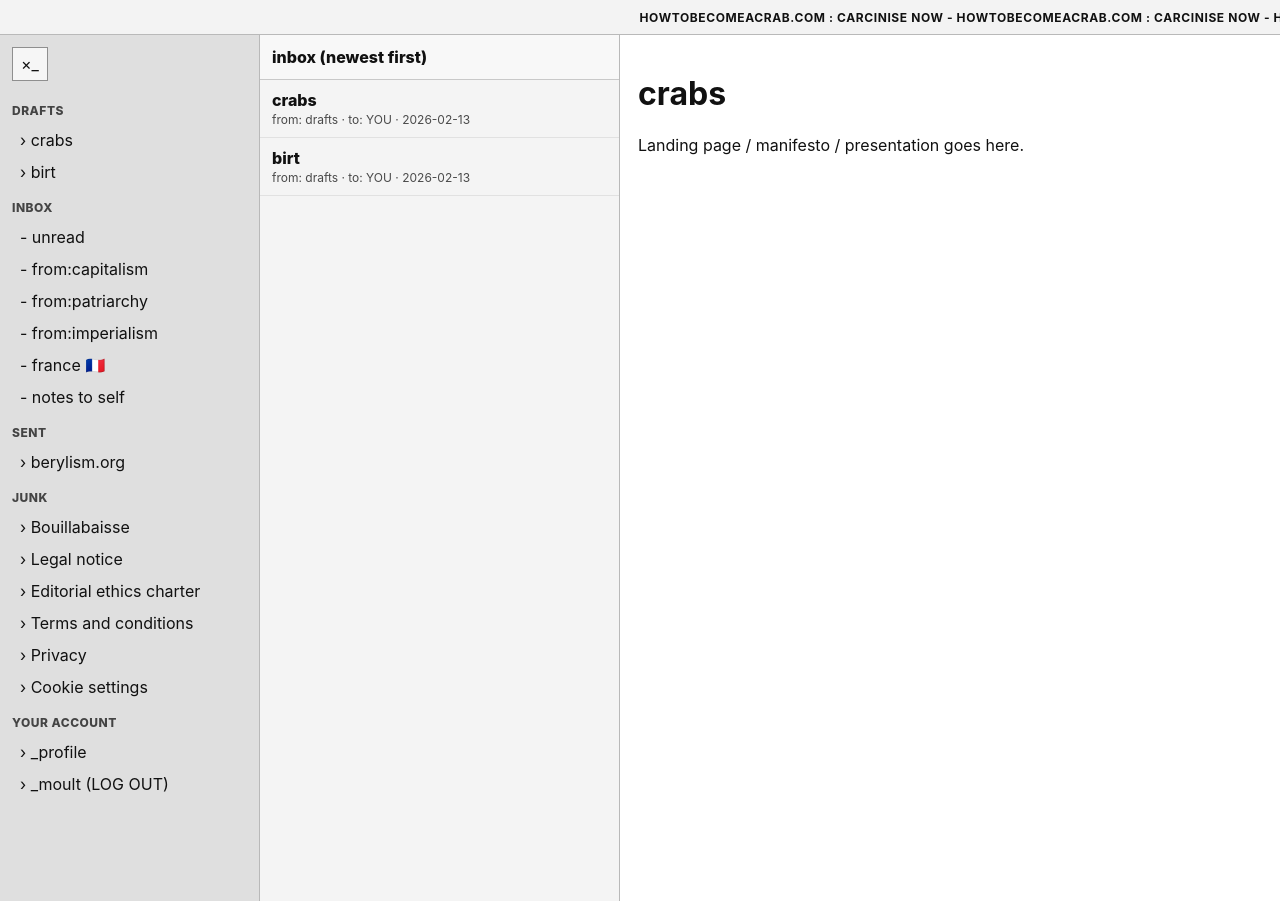
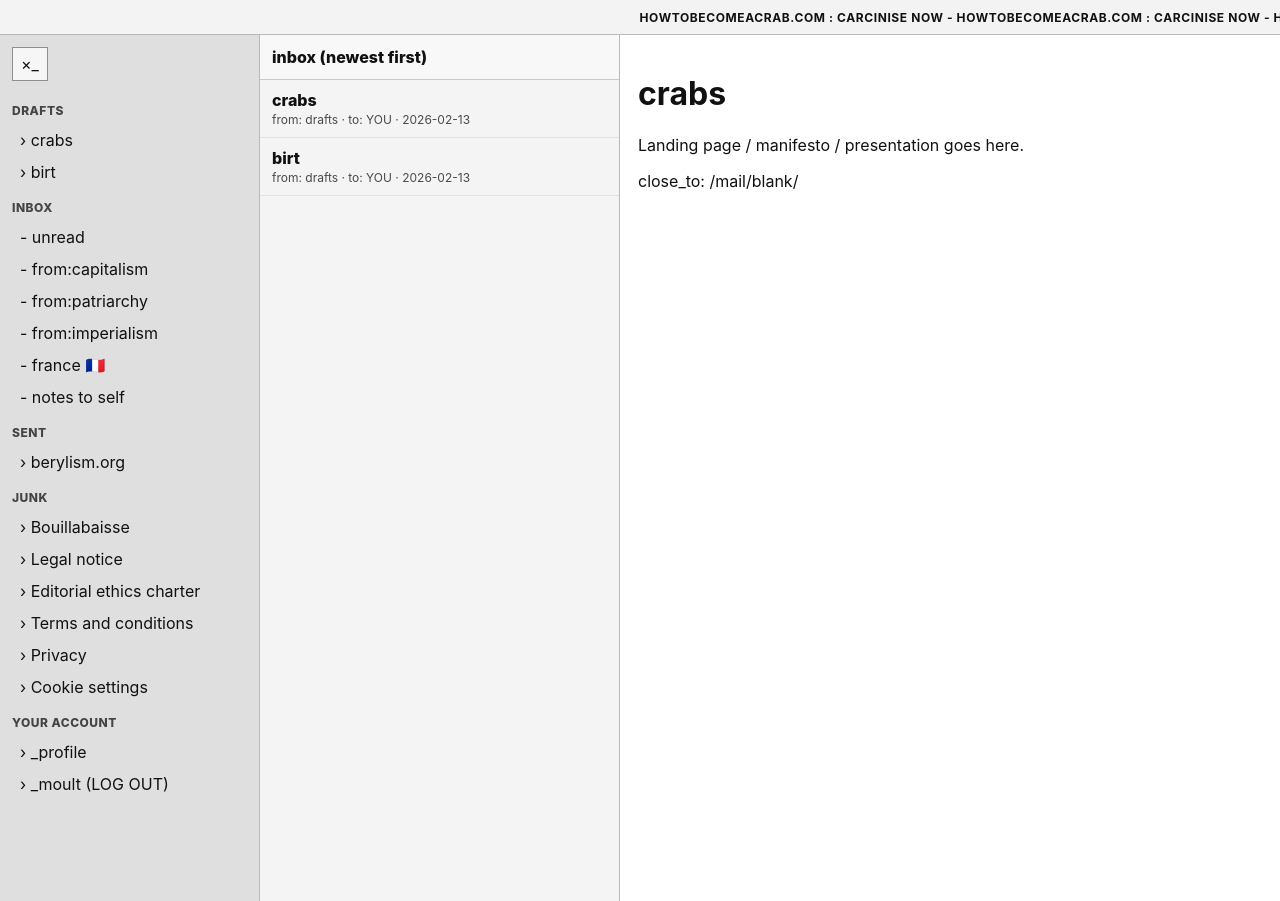
Before and after one commit to blhls/howtobecomeacrab, a Jekyll site: the page built from mail/drafts/crabs/index.md, in a window 1280 px wide. Built offline with Jekyll 4.4.1, drawn with Linux system fonts in a browser that asks for light colours.

Commit message:
Update index.md

```diff
--- a/mail/drafts/crabs/index.md
+++ b/mail/drafts/crabs/index.md
@@ -11,3 +11,5 @@ list_title: inbox (newest first)
 # crabs
 
 Landing page / manifesto / presentation goes here.
+
+close_to: /mail/blank/
```
